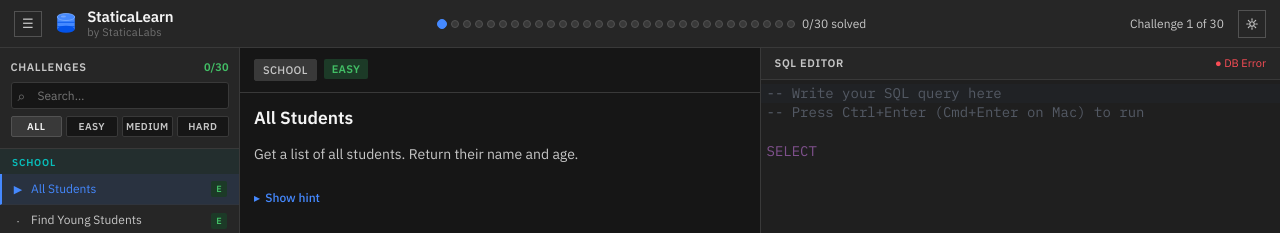
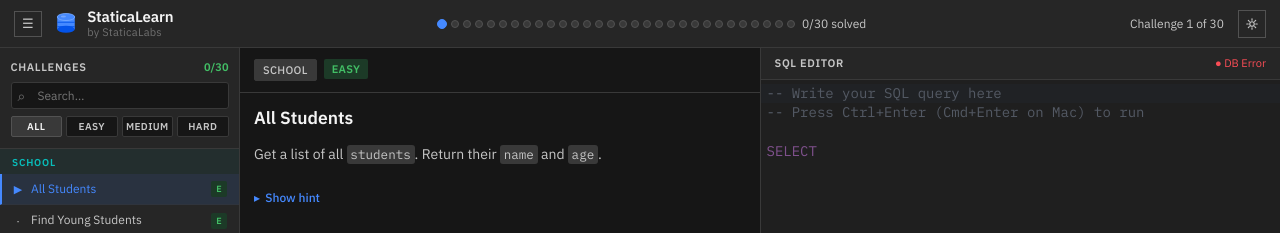
Before and after one commit to angelmacwan/statica-learn, a React (Vite) app: page /sql in a window 1280 px wide. Shown: the top 233 px of the page. Built offline with nearby package versions, Linux system fonts and the light colour scheme; no server answers.

Commit message:
MD format changes

```diff
--- a/package.json
+++ b/package.json
@@ -23,7 +23,10 @@
     "pyodide": "^314.0.0",
     "react": "^19.2.6",
     "react-dom": "^19.2.6",
+    "react-markdown": "^10.1.0",
     "react-router-dom": "^7.18.0",
+    "remark-breaks": "^4.0.0",
+    "remark-gfm": "^4.0.1",
     "sql.js": "^1.14.1"
   },
   "devDependencies": {
--- a/src/components/ChallengeInfo.jsx
+++ b/src/components/ChallengeInfo.jsx
@@ -1,5 +1,8 @@
 import React, { useState } from 'react'
 import SchemaViewer from './SchemaViewer.jsx'
+import ReactMarkdown from 'react-markdown'
+import remarkGfm from 'remark-gfm'
+import remarkBreaks from 'remark-breaks'
 
 export default function ChallengeInfo({ challenge }) {
   const [hintVisible, setHintVisible] = useState(false)
@@ -22,7 +25,9 @@ export default function ChallengeInfo({ challenge }) {
 
       <div className="challenge-body" style={{ flex: 1, overflowY: 'auto', padding: '1rem' }}>
         <h1 className="challenge-title" style={{ fontSize: '1.25rem', marginBottom: '1rem' }}>{challenge.title}</h1>
-        <p className="challenge-prompt" style={{ marginBottom: '1.5rem', color: 'var(--text-secondary)' }}>{challenge.prompt}</p>
+        <div className="challenge-prompt markdown-body" style={{ marginBottom: '1.5rem', color: 'var(--text-secondary)' }}>
+          <ReactMarkdown remarkPlugins={[remarkGfm, remarkBreaks]}>{challenge.prompt}</ReactMarkdown>
+        </div>
 
         {challenge.hint && (
           <div style={{ marginBottom: '1.5rem' }}>
@@ -34,7 +39,9 @@ export default function ChallengeInfo({ challenge }) {
               {hintVisible ? 'Hide hint' : 'Show hint'}
             </button>
             {hintVisible && (
-              <div className="hint-box">{challenge.hint}</div>
+              <div className="hint-box markdown-body">
+                <ReactMarkdown remarkPlugins={[remarkGfm, remarkBreaks]}>{challenge.hint}</ReactMarkdown>
+              </div>
             )}
           </div>
         )}
--- a/src/components/Home.jsx
+++ b/src/components/Home.jsx
@@ -1,7 +1,7 @@
 import { useState } from 'react';
 import { useNavigate, Link } from 'react-router-dom';
 import { useTheme } from '../context/ThemeContext.jsx';
-import sqlChallenges from '../data/challenges.json';
+import sqlChallenges from '../data/sql-challenges.json';
 import pythonChallenges from '../data/python-challenges.json';
 import { LEVELS } from '../game/Levels.js';
 
--- a/src/index.css
+++ b/src/index.css
@@ -1665,3 +1665,35 @@ html, body {
 .rg-modal-text { color: var(--text-secondary); font-size: 14px; line-height: 1.5; margin: 0 0 1.5rem; }
 .rg-modal-actions { display: flex; justify-content: center; gap: 0.75rem; }
 .robot-icon { background: linear-gradient(135deg, #2ea84f, #08bdba); }
+
+/* Markdown Styles */
+.markdown-body ul, .markdown-body ol {
+  padding-left: 1.5rem;
+  margin-top: 0.5rem;
+  margin-bottom: 0.5rem;
+}
+.markdown-body p {
+  margin-bottom: 0.5rem;
+}
+.markdown-body p:last-child {
+  margin-bottom: 0;
+}
+.markdown-body code {
+  background: var(--bg-layer-2);
+  padding: 0.1em 0.3em;
+  border-radius: 3px;
+  font-family: var(--font-mono);
+  font-size: 0.9em;
+}
+.markdown-body pre {
+  background: var(--bg-layer-2);
+  padding: 0.75rem;
+  border-radius: 4px;
+  overflow-x: auto;
+  margin-top: 0.5rem;
+  margin-bottom: 0.5rem;
+}
+.markdown-body pre code {
+  background: none;
+  padding: 0;
+}
--- a/src/modules/SqlModule.jsx
+++ b/src/modules/SqlModule.jsx
@@ -1,6 +1,6 @@
 import React, { useState, useCallback } from 'react'
 import confetti from 'canvas-confetti'
-import challenges from '../data/challenges.json'
+import challenges from '../data/sql-challenges.json'
 import { useDatabase, checkAnswer } from '../hooks/useDatabase.js'
 import { useProgress } from '../hooks/useProgress.js'
 import Header from '../components/Header.jsx'
```
Also changed, not shown: src/data/sql-challenges.json, 1 other file (tests, documents, lock files or other folders).
